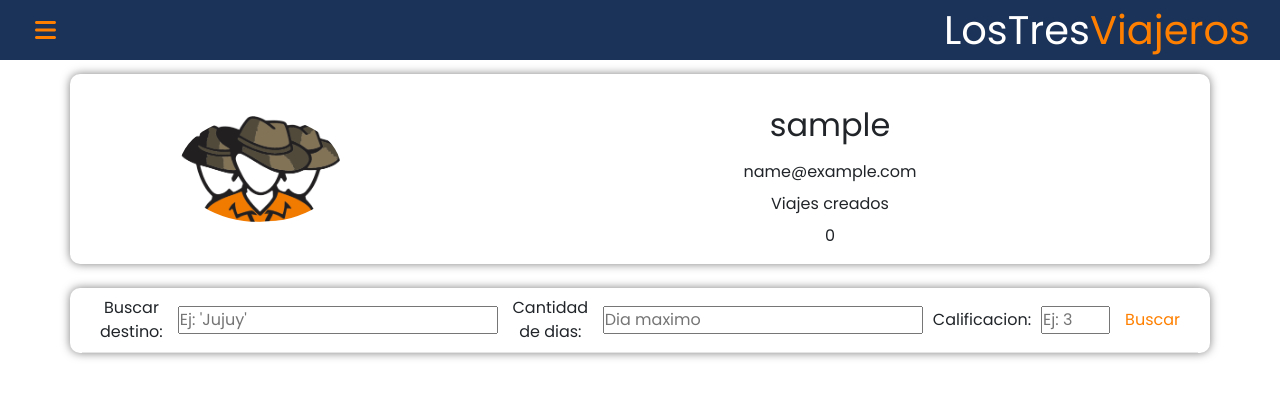
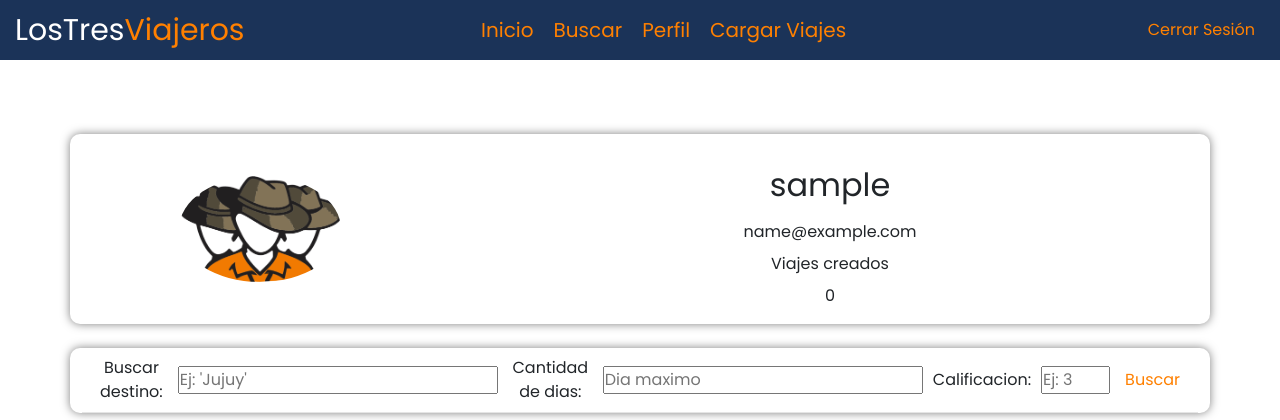
Before and after one commit to IgnacioLopez04/TP-IW2023-Lopez-Bellotti-Trinchieri, a Django app: page /registration/user/ in a window 1280 px wide. Shown: the top 420 px of the page. Run offline with Django 4.2, Linux system fonts and the light colour scheme; the visitor is signed in with stand-in values (Sample User, id 1); data comes from the database, SQL or seed files in the repository; data that the repository does not hold is empty; some libraries are stand-ins or nearby versions.

Commit message:
Cambie la barra de navegacion

```diff
--- a/PlanificadorViajes/SitioWeb/static/CSS/base.css
+++ b/PlanificadorViajes/SitioWeb/static/CSS/base.css
@@ -18,17 +18,18 @@ nav{
 
     display: flex;
     align-items: center;
-    justify-content: end;
+    justify-content: start;
 
     background-color: #1B3358;
-    position: fixed;
-    z-index: 100;
 }
 
 nav h1{
-    margin: 0px 30px;
+    margin: 0;
+    margin-left: 15px;
     color: #ff8000;
-    font-size: 40px;
+    font-size: 30px;
+    font-weight: 500;
+    line-height: 1.2;
 }
 
 nav h1 span{
@@ -61,7 +62,7 @@ nav h1 span{
 }
 /* fin mensaje de alerta */
 
-.sidebar{
+/* .sidebar{
     width: 0;
     height: 100%;
     background-color: #1B3358;
@@ -76,18 +77,18 @@ nav h1 span{
 
 .sidebar li{
     list-style: none;
-}
+} */
 
-.titulo{
+/* .titulo{
     display: flex;
     justify-content: center;
     align-items: center;
     flex-direction: column;
 
     height: 40%;
-}
+} */
 
-#logo{
+/* #logo{
 
     margin: 60px 0px 10px 0px;
     aspect-ratio: 16/9;
@@ -95,30 +96,43 @@ nav h1 span{
     height: 90%;
 
     background-color: transparent;
-}
+} */
 
-.titulo h1{
+/* .titulo h1{
     font-size: 30px;
 }
 
 .titulo h1 span{
     color: white;
+} */
+
+.cont-links{
+    width: 60%;
+    display: flex;
+    align-items: center;
+    justify-content: center;
+
+    flex-grow: 1;
 }
 
-.cont-links{
-    margin-top: 50px;
+#nav-list{
+    display: flex;
+    align-items: center;
+    justify-content: center;
+    margin: 0;
+    padding: 0;
 
-    padding-left: 20px;
-    height: 40%;
+    margin-right: 40px;
 }
 
 .cont-links li{
-    margin: 10px 0px 10px 0px;
-
+    list-style: none;
+    margin: 0px 10px;
 }
 
 .cont-links a{
     font-size: 20px;
+    color: #FF8000;
 }
 
 .cont-links li a:hover{
@@ -129,22 +143,26 @@ nav h1 span{
     display: flex;
     justify-content: center;
     align-items: center;
-
 }
 
 .cont-login .nav-button{
     background-color: transparent;
     border: none;
     padding: 5px 10px;
+    margin: 0px 15px;
     font-size: 16px;
     border-radius: 10px;
 }
 
-.cont-login .nav-button:hover, .menu:hover{
-    background-color: rgba(0,0,0,0.1);
+.clr{
+    color: #FF8000;
 }
 
-.menu{
+.cont-login .nav-button:hover, .menu:hover{
+    background-color: rgba(0,0,0,0.2);
+}
+
+/* .menu{
     position: absolute;
     left: 25px;
     top: 10px;
@@ -192,7 +210,7 @@ nav h1 span{
     z-index: 2;
 
     transition: all 0.5s;
-}
+} */
 
 svg{
     fill: #ff8000;
@@ -201,7 +219,7 @@ svg{
 .hidden{
     display: none;
 }
-
+/*
 @media  screen and (max-width:1200px) {
     .rotate-menu{
         left: 325px;
@@ -210,4 +228,4 @@ svg{
     .show-sidebar{
         width: 300px;
     }
-}
+} */
--- a/PlanificadorViajes/SitioWeb/static/CSS/detalle-viaje.css
+++ b/PlanificadorViajes/SitioWeb/static/CSS/detalle-viaje.css
@@ -5,7 +5,6 @@
     padding: 0;
     box-sizing: border-box;
     font-family: 'Poppins', sans-serif;
-
 }
 
 main{
@@ -26,7 +25,7 @@ main{
     margin: 30px;
     padding: 30px 10px;
 
-    width: 30%;
+    width: 40%;
     color: #1B3358;
 }
 
--- a/PlanificadorViajes/SitioWeb/static/CSS/inicio.css
+++ b/PlanificadorViajes/SitioWeb/static/CSS/inicio.css
@@ -151,7 +151,7 @@ main{
     position: absolute;
     bottom: 0;
 
-    padding:30px 20px;
+    padding:15px 20px;
     width: 20%;
     background-image: linear-gradient(to bottom, rgba(0, 0, 0, 0), rgba(0, 0, 0, 1));
     color: white;
--- a/PlanificadorViajes/SitioWeb/templates/inicio.html
+++ b/PlanificadorViajes/SitioWeb/templates/inicio.html
@@ -32,7 +32,7 @@
                             <div class="cont-fotos-info">
                                 <img src={{context.url}} alt={{context.alt}}>
                                 <div class="info-viaje">
-                                    <p class="nombre-viaje">{{context.nombre}}</p>
+                                    <p class="nombre-viaje">{{context.nombreViaje}}</p>
                                     <p class="dias-viaje">Dias: {{context.dias}}</p>
                                     <p class="calificacion-viaje">Calificacion: {{context.calificacion}}</p>
                                     <p class="descripcion-viaje">{{context.descripcion}}</p>
--- a/PlanificadorViajes/base-templates/base.html
+++ b/PlanificadorViajes/base-templates/base.html
@@ -16,25 +16,17 @@
 </head>
 <body>
     <nav>
-        <bottom class="menu">
+        <!-- <bottom class="menu">
             <svg xmlns="http://www.w3.org/2000/svg" height="1em" viewBox="0 0 448 512">
                 <style>svg{fill:#ff8000}</style>
                 <path d="M0 96C0 78.3 14.3 64 32 64H416c17.7 0 32 14.3 32 32s-14.3 32-32 32H32C14.3 128 0 113.7 0 96zM0 256c0-17.7 14.3-32 32-32H416c17.7 0 32 14.3 32 32s-14.3 32-32 32H32c-17.7 0-32-14.3-32-32zM448 416c0 17.7-14.3 32-32 32H32c-17.7 0-32-14.3-32-32s14.3-32 32-32H416c17.7 0 32 14.3 32 32z"/>
             </svg>
-        </bottom>
+        </bottom> -->
         <a href="{% url 'sitio-inicio'%}">
             <h1><span>LosTres</span>Viajeros</h1>
         </a>
-    </nav>
-    <section class="sidebar">
-        <div class="titulo">
-            <img src="{% static 'logo.png'%}" alt="logo" id="logo"/>
-            <a href="{% url 'sitio-inicio'%}">
-                <h1><span>LosTres</span>Viajeros</h1>
-            </a>
-        </div>
         <div class="cont-links">
-            <ul>
+            <ul id="nav-list">
                 <li><a href="{%url 'sitio-inicio'%}">Inicio</a></li>
                 <li><a href="#search-form">Buscar</a></li>
                 <li><a href="{%url 'usuario'%}">Perfil</a></li>
@@ -43,12 +35,20 @@
         </div>
         <div class="cont-login">
             {%if user.is_authenticated%}
-                <button class="nav-button"><a href="{% url 'logout'%}">Cerrar Sesion</a></button>
+                <button class="nav-button"><a href="{% url 'logout'%}" class="clr">Cerrar Sesión</a></button>
             {% else %}
-                <button class="nav-button"><a href="{% url 'login' %}">Iniciar Sesión</a></button>
+                <button class="nav-button"><a href="{% url 'login' %}" class="clr">Iniciar Sesión</a></button>
             {%endif%}
         </div>
-    </section>
+    </nav>
+    <!-- <section class="sidebar">
+        <div class="titulo">
+            <img src="{% static 'logo.png'%}" alt="logo" id="logo"/>
+            <a href="{% url 'sitio-inicio'%}">
+                <h1><span>LosTres</span>Viajeros</h1>
+            </a>
+        </div>
+    </section> -->
     {%if messages%}
         {% for message in messages%}
             <div class="alert alert-{{ message.tags}}" role="alert" id='mensaje-alerta'>
```
Also changed, not shown: PlanificadorViajes/viajes/templates/detalle-viaje.html (+3 -5 lines).
